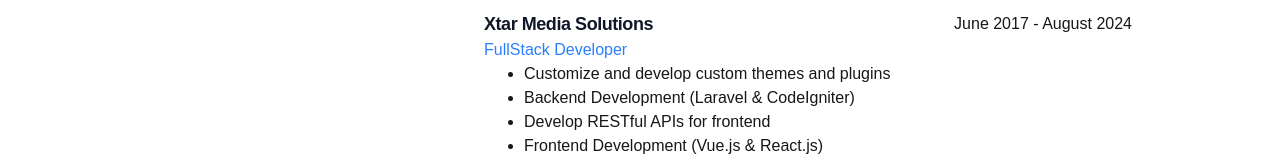
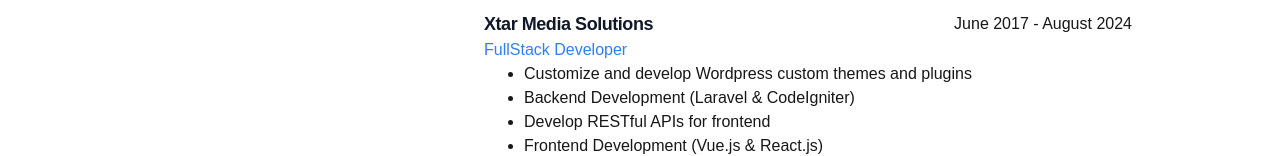
Before and after one commit to reynolitoresoor/portfolio, a Next.js app: page / in a window 1280 px wide. Shown: the part 598-754 px from the top of the page. Built offline with nearby package versions, Linux system fonts and the light colour scheme.

Commit message:
Update hero

```diff
--- a/app/components/hero.tsx
+++ b/app/components/hero.tsx
@@ -44,7 +44,7 @@
           </div>
           <h4 className="text-blue-500">FullStack Developer</h4>
           <ul className="list-disc mx-10">
-            <li>Customize and develop custom themes and plugins</li>
+            <li>Customize and develop Wordpress custom themes and plugins</li>
             <li>Backend Development (Laravel & CodeIgniter)</li>
             <li>Develop RESTful APIs for frontend</li>
             <li>Frontend Development (Vue.js & React.js)</li>
```
